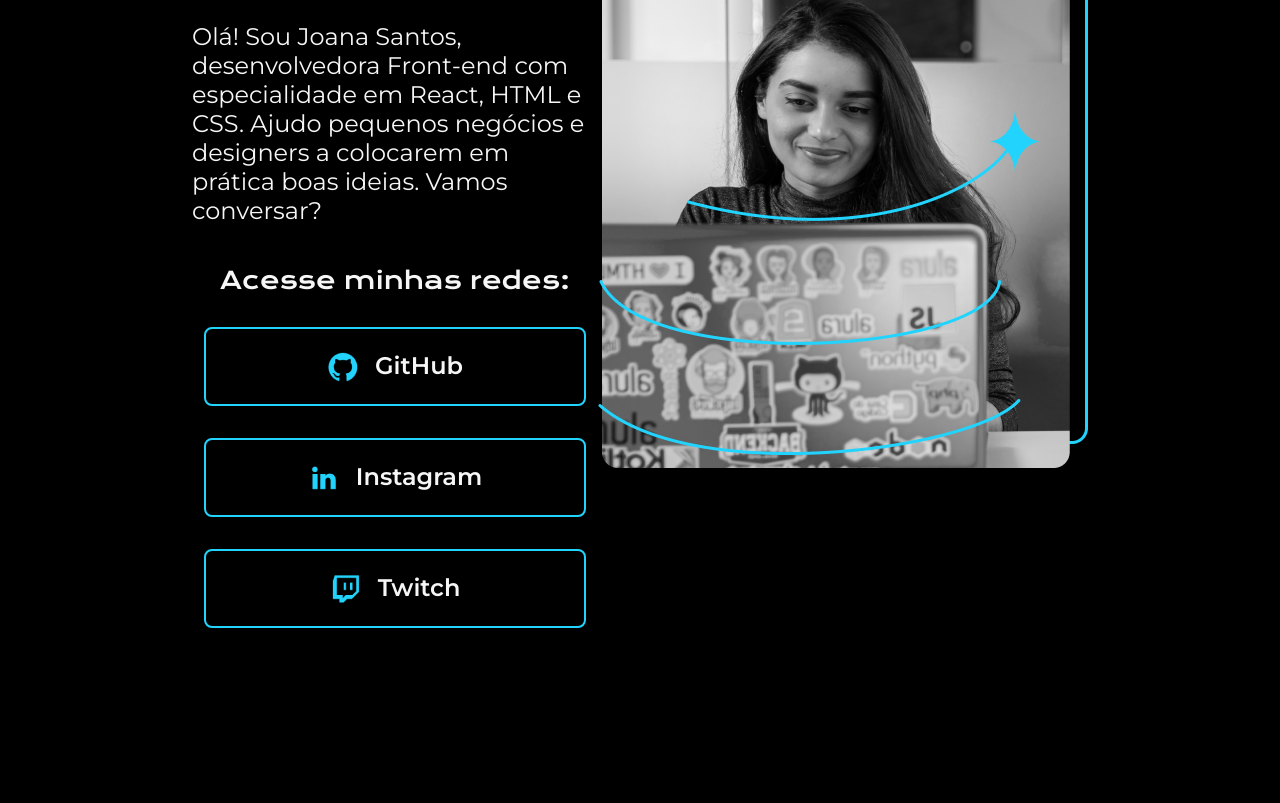
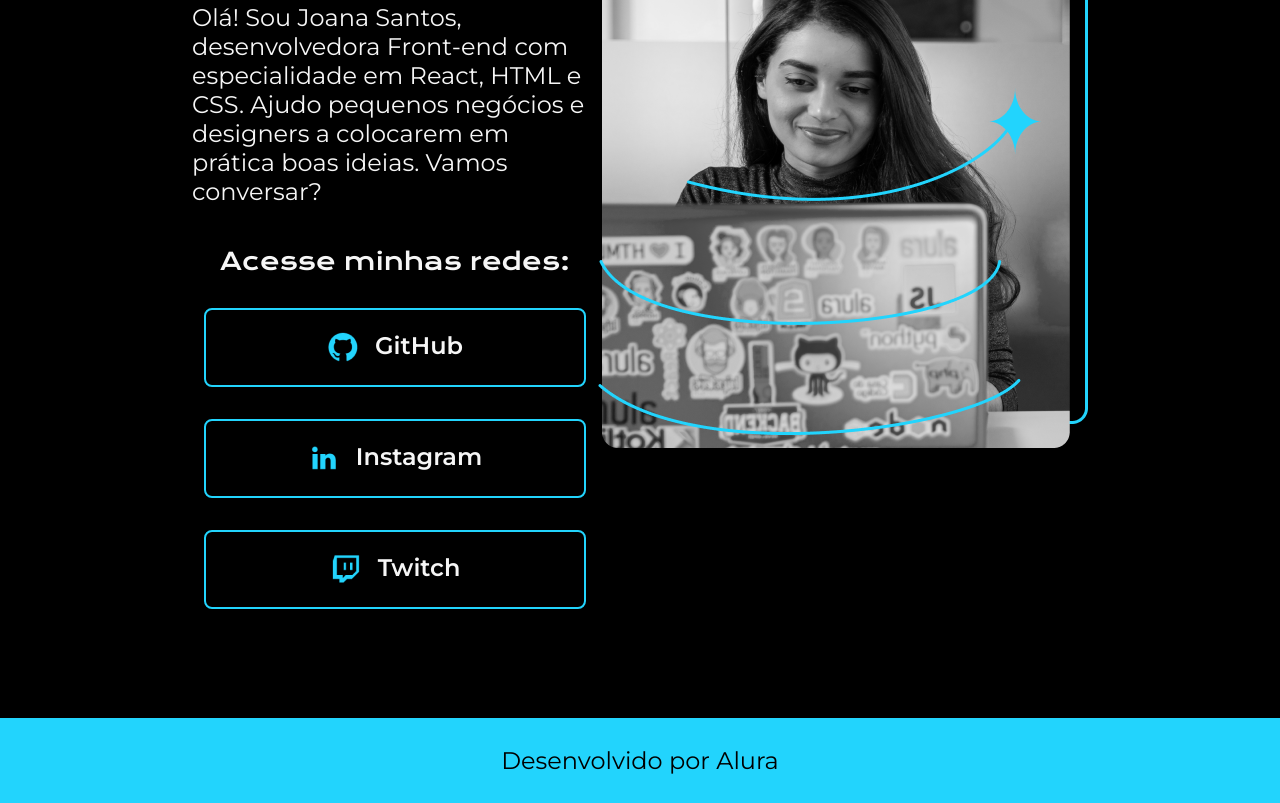
Before and after one commit to ViniciusSteyer/Alura-HTML-CSS, a plain HTML site: page index.html in a window 1280 px wide. Shown: the part 371-1174 px from the top of the page. Before the commit the page ends 999 px from the top, so only its background shows below. Drawn offline with nearby package versions, Linux system fonts and the light colour scheme.

Commit message:
footer criado

```diff
--- a/index.html
+++ b/index.html
@@ -30,6 +30,8 @@
         </section>
         <img src="assets/imagem.png" alt="Foto da Joana Santos programando.">
     </main>
-    <footer></footer>
+    <footer class="rodape">
+        <p>Desenvolvido por Alura</p>
+    </footer>
 </body>
 </html>
--- a/style.css
+++ b/style.css
@@ -8,7 +8,7 @@
 }
 
 body {
-    height: 100vh;
+    /* height: 80vh; */
     box-sizing: border-box;
     background-color: #000000;
     color: #F6F6F6;
@@ -19,7 +19,7 @@ body {
 }
 
 .apresentacao {
-    margin: 10% 15%;
+    margin: 8.5% 15%;
     display: flex;
     align-items: center;
     justify-content: space-between;
@@ -76,3 +76,13 @@ body {
 .apresentacao__links__link:hover {
     background-color: #272727;
 }
+
+.rodape {
+    font-family: "Montserrat", sans-serif;
+    font-size: 24px;
+    font-weight: 400;
+    padding: 28px;
+    text-align: center;
+    color: #000000;
+    background-color: #22D4FD;
+}
```
